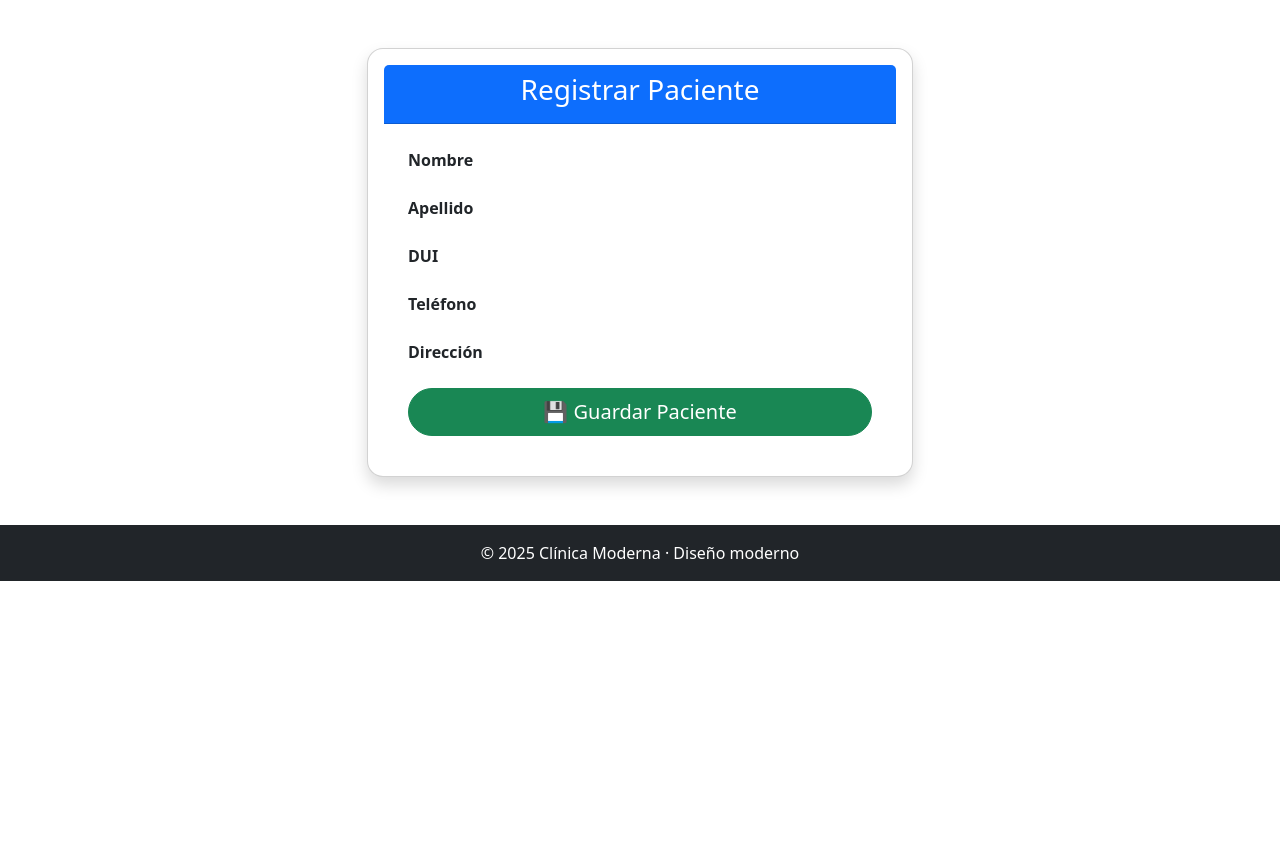
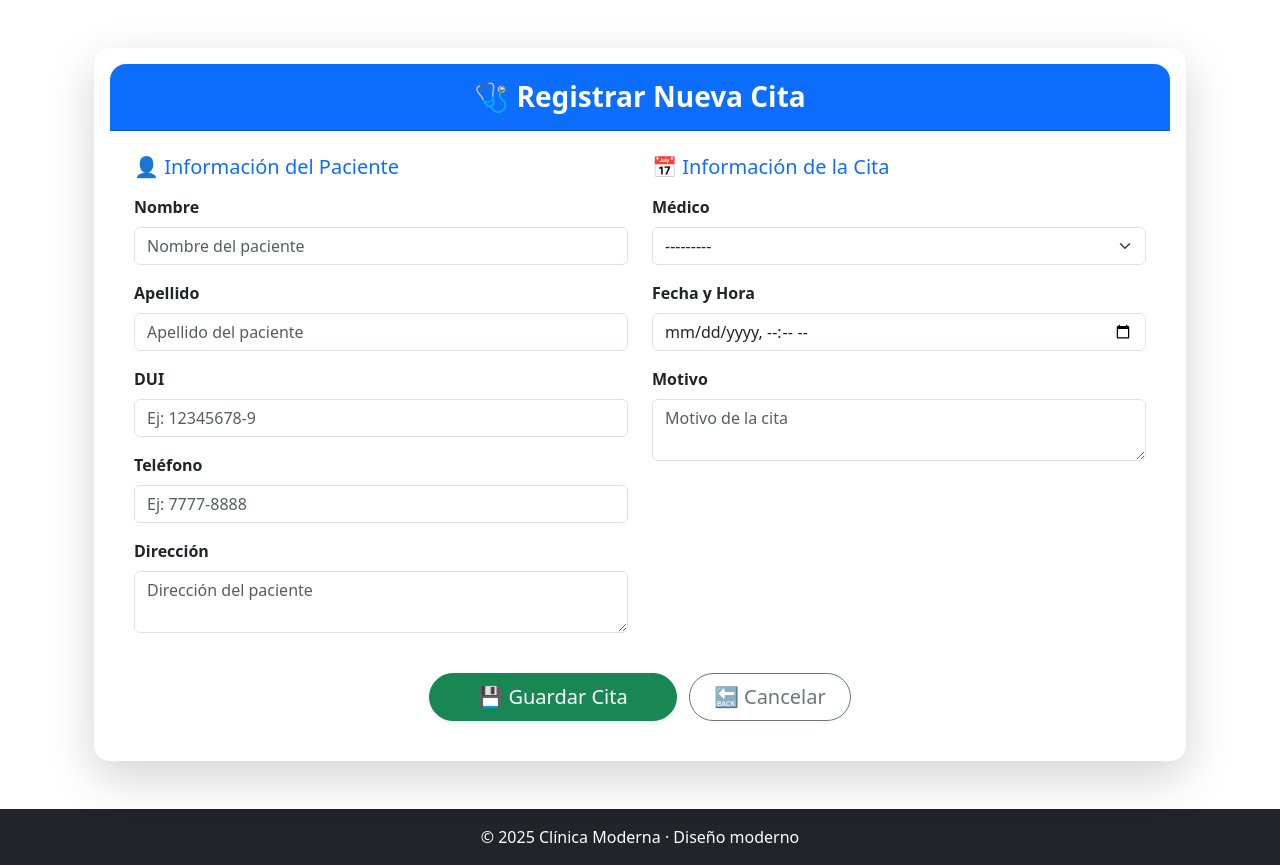
Before and after one commit to RonaldOrellana/ProyectoFinal, a Django app: page /citas/nueva/ in a window 1280 px wide. Shown: the part 88-953 px from the top of the page. Before the commit the page ends 669 px from the top, so only its background shows below. Run offline with Django 4.2, Linux system fonts and the light colour scheme; data that the repository does not hold is empty.

Commit message:
actualizado

```diff
--- a/clinica/forms.py
+++ b/clinica/forms.py
@@ -108,3 +108,28 @@ from django.shortcuts import render
 
 def pacientes(request):
     return render(request, 'pacientes.html')
+
+from django import forms
+from .models import Cita, Paciente
+
+class PacienteForm(forms.ModelForm):
+    class Meta:
+        model = Paciente
+        fields = ['nombre', 'apellido', 'dui', 'telefono', 'direccion']
+        widgets = {
+            'nombre': forms.TextInput(attrs={'class': 'form-control', 'placeholder': 'Nombre del paciente'}),
+            'apellido': forms.TextInput(attrs={'class': 'form-control', 'placeholder': 'Apellido del paciente'}),
+            'dui': forms.TextInput(attrs={'class': 'form-control', 'placeholder': 'Ej: 12345678-9'}),
+            'telefono': forms.TextInput(attrs={'class': 'form-control', 'placeholder': 'Ej: 7777-8888'}),
+            'direccion': forms.Textarea(attrs={'class': 'form-control', 'rows': 2, 'placeholder': 'Dirección del paciente'}),
+        }
+
+class CitaForm(forms.ModelForm):
+    class Meta:
+        model = Cita
+        fields = ['medico', 'fecha', 'motivo']
+        widgets = {
+            'medico': forms.Select(attrs={'class': 'form-select'}),
+            'fecha': forms.DateTimeInput(attrs={'class': 'form-control', 'type': 'datetime-local'}),
+            'motivo': forms.Textarea(attrs={'class': 'form-control', 'rows': 2, 'placeholder': 'Motivo de la cita'}),
+        }
--- a/clinica/templates/clinica/registrar_cita.html
+++ b/clinica/templates/clinica/registrar_cita.html
@@ -1,12 +1,12 @@
 {% extends 'base.html' %}
 {% block content %}
 
-<div class="row justify-content-center mt-5">
-    <div class="col-md-6">
-        <div class="card shadow rounded-4">
-            <div class="card-header bg-primary text-white text-center">
-                <h3>Registrar Paciente</h3>
+<div class="container mt-5">
+  <div class="card shadow-lg border-0 rounded-4">
+    <div class="card-header bg-primary text-white text-center py-3 rounded-top-4">
+      <h3 class="fw-bold mb-0">🩺 Registrar Nueva Cita</h3>
     </div>
+
     <div class="card-body p-4">
       {% if messages %}
         {% for message in messages %}
@@ -16,54 +16,61 @@
 
       <form method="post">
         {% csrf_token %}
-
+        <div class="row g-4">
+          <!-- PACIENTE -->
+          <div class="col-md-6">
+            <h5 class="text-primary mb-3">👤 Información del Paciente</h5>
             <div class="mb-3">
-                        <label for="{{ form.nombre.id_for_label }}" class="form-label fw-semibold">Nombre</label>
-                        {{ form.nombre }}
-                        {% if form.nombre.errors %}
-                            <div class="text-danger small">{{ form.nombre.errors }}</div>
-                        {% endif %}
+              <label class="form-label fw-semibold">Nombre</label>
+              {{ paciente_form.nombre }}
+            </div>
+            <div class="mb-3">
+              <label class="form-label fw-semibold">Apellido</label>
+              {{ paciente_form.apellido }}
+            </div>
+            <div class="mb-3">
+              <label class="form-label fw-semibold">DUI</label>
+              {{ paciente_form.dui }}
+            </div>
+            <div class="mb-3">
+              <label class="form-label fw-semibold">Teléfono</label>
+              {{ paciente_form.telefono }}
+            </div>
+            <div class="mb-3">
+              <label class="form-label fw-semibold">Dirección</label>
+              {{ paciente_form.direccion }}
+            </div>
           </div>
 
+          <!-- CITA -->
+          <div class="col-md-6">
+            <h5 class="text-primary mb-3">📅 Información de la Cita</h5>
             <div class="mb-3">
-                        <label for="{{ form.apellido.id_for_label }}" class="form-label fw-semibold">Apellido</label>
-                        {{ form.apellido }}
-                        {% if form.apellido.errors %}
-                            <div class="text-danger small">{{ form.apellido.errors }}</div>
-                        {% endif %}
+              <label class="form-label fw-semibold">Médico</label>
+              {{ cita_form.medico }}
+            </div>
+            <div class="mb-3">
+              <label class="form-label fw-semibold">Fecha y Hora</label>
+              {{ cita_form.fecha }}
+            </div>
+            <div class="mb-3">
+              <label class="form-label fw-semibold">Motivo</label>
+              {{ cita_form.motivo }}
+            </div>
+          </div>
         </div>
 
-                    <div class="mb-3">
-                        <label for="{{ form.dui.id_for_label }}" class="form-label fw-semibold">DUI</label>
-                        {{ form.dui }}
-                        {% if form.dui.errors %}
-                            <div class="text-danger small">{{ form.dui.errors }}</div>
-                        {% endif %}
-                    </div>
-
-                    <div class="mb-3">
-                        <label for="{{ form.telefono.id_for_label }}" class="form-label fw-semibold">Teléfono</label>
-                        {{ form.telefono }}
-                        {% if form.telefono.errors %}
-                            <div class="text-danger small">{{ form.telefono.errors }}</div>
-                        {% endif %}
-                    </div>
-
-                    <div class="mb-3">
-                        <label for="{{ form.direccion.id_for_label }}" class="form-label fw-semibold">Dirección</label>
-                        {{ form.direccion }}
-                        {% if form.direccion.errors %}
-                            <div class="text-danger small">{{ form.direccion.errors }}</div>
-                        {% endif %}
-                    </div>
-
-                    <div class="d-grid mt-3">
-                        <button type="submit" class="btn btn-success btn-lg rounded-pill">💾 Guardar Paciente</button>
+        <div class="text-center mt-4">
+          <button type="submit" class="btn btn-success btn-lg rounded-pill px-5 shadow-sm">
+            💾 Guardar Cita
+          </button>
+          <a href="{ 'citas_lista' }" class="btn btn-outline-secondary btn-lg rounded-pill px-4 ms-2">
+            🔙 Cancelar
+          </a>
         </div>
       </form>
     </div>
   </div>
 </div>
-</div>
 
 {% endblock %}
--- a/clinica/views.py
+++ b/clinica/views.py
@@ -114,27 +114,40 @@ def eliminar_cita(request, cita_id):
         return redirect('citas')
     return render(request, 'clinica/eliminar_cita.html', {'cita': cita})
 
-from django.urls import path
-from . import views
+from django.shortcuts import render, redirect
+from django.contrib import messages
+from .models import Cita, Paciente, Medico
+from .forms import CitaForm, PacienteForm
 
-urlpatterns = [
-    path('', views.index, name='index'),
+def registrar_cita(request):
+    pacientes = Paciente.objects.all().order_by('nombre')
+    medicos = Medico.objects.all().order_by('nombre')
 
-    # Pacientes
-    path('pacientes/', views.pacientes, name='pacientes'),
-    path('pacientes/nuevo/', views.crear_paciente, name='crear_paciente'),
-    path('pacientes/nuevo/ajax/', views.crear_paciente_ajax, name='crear_paciente_ajax'),
+    if request.method == 'POST':
+        cita_form = CitaForm(request.POST)
+        paciente_form = PacienteForm(request.POST)
 
-    # Médicos
-    path('medicos/', views.medicos, name='medicos'),
+        # Si el usuario escribió un nuevo paciente, lo guardamos primero
+        if paciente_form.is_valid() and cita_form.is_valid():
+            # Guardar nuevo paciente
+            nuevo_paciente = paciente_form.save()
 
-    # Citas
-    path('citas/', views.citas_lista, name='citas'),  # Lista de citas
-    path('citas/nueva/', views.registrar_cita, name='registrar_cita'),  # Registrar cita
-    path('citas/<int:cita_id>/', views.ver_cita, name='ver_cita'),
-    path('citas/<int:cita_id>/editar/', views.editar_cita, name='editar_cita'),
-    path('citas/<int:cita_id>/eliminar/', views.eliminar_cita, name='eliminar_cita'),
+            # Asignar el paciente recién creado a la cita
+            cita = cita_form.save(commit=False)
+            cita.paciente = nuevo_paciente
+            cita.save()
 
-    # Contacto
-    path('contacto/', views.contacto, name='contacto'),
-]
+            messages.success(request, "✅ Cita y paciente registrados correctamente.")
+            return redirect('citas_lista')
+        else:
+            messages.error(request, "⚠️ Verifica los datos ingresados.")
+    else:
+        cita_form = CitaForm()
+        paciente_form = PacienteForm()
+
+    return render(request, 'clinica/registrar_cita.html', {
+        'cita_form': cita_form,
+        'paciente_form': paciente_form,
+        'pacientes': pacientes,
+        'medicos': medicos
+    })
```
Also changed, not shown: clinica/templates/clinica/crear_paciente.html (+66 -10 lines), clinica/templates/clinica/editar_cita.html (+70 -13 lines). Lines whose indentation alone changed are shown as unchanged.
